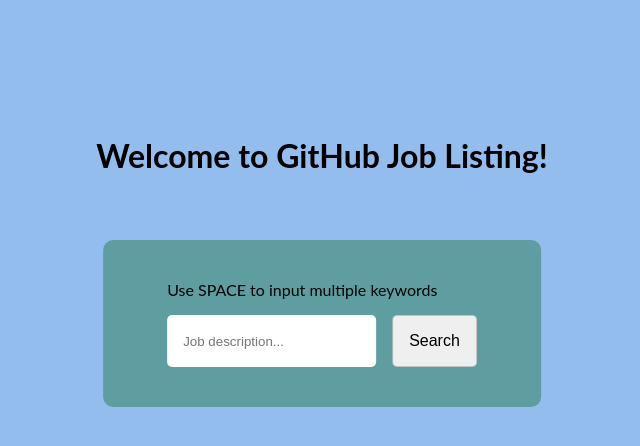
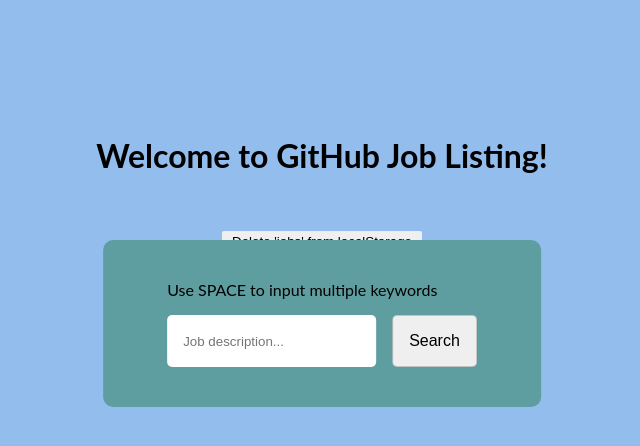
Before and after one commit to Shan-Mi/Git-Jobs-Listing, a React (Create React App) app: page / in a window 1280 px wide. Shown: the top 446 px of the page, without its empty margins (318-958 px from the left). Built offline with nearby package versions, Linux system fonts and the light colour scheme.

Commit message:
Add btn to delete 'jobs' from localStorage

```diff
--- a/src/Pages/FrontPage.jsx
+++ b/src/Pages/FrontPage.jsx
@@ -7,6 +7,14 @@
 import { NO_JOBS_FOUND } from "../Constants/variables";
 import { generateKeywords } from "../utilis/helper";
 import SearchingForm from "../Components/SearchingForm";
+import { BtnSmall } from "../Styles/ButtonWrapper";
+import styled from "styled-components";
+
+const FlexWrapper = styled.div`
+  display: flex;
+  justify-content: center;
+  padding-top: 2.5rem;
+`;
 
 const FrontPage = () => {
   const descRef = useRef();
@@ -43,13 +51,18 @@
     }
   };
 
+  const removeKey = () => {
+    localStorage.removeItem("jobs");
+  };
+
   return (
-    <div>
+    <FlexWrapper>
+      <BtnSmall onClick={removeKey}>Delete 'jobs' from localStorage</BtnSmall>
       {!isLoading && (
         <SearchingForm handleSubmit={handleSubmit} descRef={descRef} />
       )}
       {isLoading && <EatLoading />}
-    </div>
+    </FlexWrapper>
   );
 };
 
```
